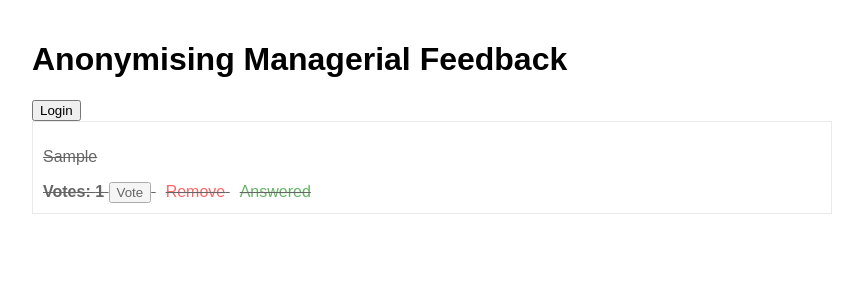
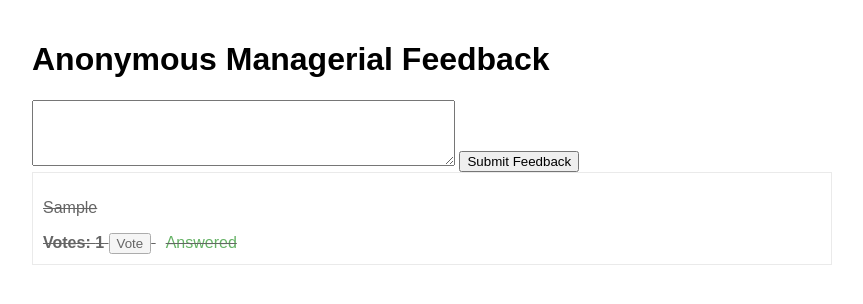
Before and after one commit to srepho/ally, a Flask app: page / in a window 1280 px wide. Shown: the top 304 px of the page, without its empty margins (208-1071 px from the left). Run offline with Flask 3, Linux system fonts and the light colour scheme; tables that the repository leaves empty hold one stand-in row (values such as "Sample post"); some libraries are stand-ins or nearby versions.

Commit message:
remove button

```diff
--- a/app.py
+++ b/app.py
@@ -1,25 +1,16 @@
 import os
-from flask import Flask, request, jsonify, session, render_template, abort
+from flask import Flask, request, jsonify, render_template, abort
 from flask_sqlalchemy import SQLAlchemy
-from flask_wtf.csrf import CSRFProtect, generate_csrf
 from flask_limiter import Limiter
 from flask_limiter.util import get_remote_address
-from datetime import timedelta
 import bleach
-import secrets
 import anthropic
 
 app = Flask(__name__)
 app.config['SQLALCHEMY_DATABASE_URI'] = 'sqlite:///comments.db'
 app.config['SECRET_KEY'] = os.environ.get('SECRET_KEY') or 'fallback-secret-key'
-app.config['PERMANENT_SESSION_LIFETIME'] = timedelta(hours=1)
-app.config['SESSION_COOKIE_SECURE'] = True
-app.config['SESSION_COOKIE_HTTPONLY'] = True
-app.config['SESSION_COOKIE_SAMESITE'] = 'Lax'
-app.config['WTF_CSRF_TIME_LIMIT'] = None
 
 db = SQLAlchemy(app)
-csrf = CSRFProtect(app)
 limiter = Limiter(
     get_remote_address,
     app=app,
@@ -38,32 +29,11 @@ class Comment(db.Model):
     original = db.Column(db.String(500), nullable=False)
     rewritten = db.Column(db.String(500), nullable=False)
     votes = db.Column(db.Integer, default=0)
-    session_id = db.Column(db.String(100), nullable=False)
     answered = db.Column(db.Boolean, default=False)
 
 @app.route('/')
 def index():
     return render_template('index.html')
-
-@app.route('/check_login')
-def check_login():
-    return jsonify({
-        'logged_in': 'user_id' in session,
-        'csrf_token': generate_csrf()
-    })
-
-@app.route('/login', methods=['POST'])
-@limiter.limit("5 per minute")
-def login():
-    session.clear()
-    session.permanent = True
-    session['user_id'] = secrets.token_urlsafe(16)
-    return jsonify({"success": True, "message": "Logged in successfully"})
-
-@app.route('/logout', methods=['POST'])
-def logout():
-    session.clear()
-    return jsonify({"success": True, "message": "Logged out successfully"})
 
 @app.route('/get_comments')
 def get_comments():
@@ -80,9 +50,6 @@ def get_comments():
 @app.route('/submit_comment', methods=['POST'])
 @limiter.limit("10 per minute")
 def submit_comment():
-    if 'user_id' not in session:
-        abort(401)
-
     data = request.get_json()
     original_comment = data.get('comment')
     if not original_comment:
@@ -92,7 +59,7 @@ def submit_comment():
     rewritten_comment = rewrite_comment(sanitized_comment)
 
     try:
-        new_comment = Comment(original=sanitized_comment, rewritten=rewritten_comment, session_id=session['user_id'])
+        new_comment = Comment(original=sanitized_comment, rewritten=rewritten_comment)
         db.session.add(new_comment)
         db.session.commit()
     except Exception as e:
@@ -110,9 +77,6 @@ def submit_comment():
 @app.route('/vote', methods=['POST'])
 @limiter.limit("20 per minute")
 def vote_comment():
-    if 'user_id' not in session:
-        abort(401)
-
     data = request.get_json()
     comment_id = data.get('id')
     try:
@@ -126,29 +90,8 @@ def vote_comment():
         db.session.rollback()
         return jsonify({"success": False, "message": "Error updating vote"}), 500
 
-@app.route('/remove', methods=['POST'])
-def remove_comment():
-    if 'user_id' not in session:
-        abort(401)
-
-    data = request.get_json()
-    comment_id = data.get('id')
-    try:
-        comment = Comment.query.get(comment_id)
-        if comment and comment.session_id == session['user_id']:
-            db.session.delete(comment)
-            db.session.commit()
-            return jsonify({"success": True})
-        return jsonify({"success": False, "message": "Comment not found or not authorized"}), 404
-    except Exception as e:
-        db.session.rollback()
-        return jsonify({"success": False, "message": "Error removing comment"}), 500
-
 @app.route('/answer', methods=['POST'])
 def answer_comment():
-    if 'user_id' not in session:
-        abort(401)
-
     data = request.get_json()
     comment_id = data.get('id')
     try:
@@ -186,10 +129,6 @@ def rewrite_comment(comment):
         print(f"Error calling Anthropic API: {e}")
         return f"Error: Unable to rewrite comment. Please try again later."
 
-@app.errorhandler(401)
-def unauthorized(error):
-    return jsonify({"success": False, "message": "Not authenticated"}), 401
-
 @app.errorhandler(429)
 def ratelimit_handler(e):
     return jsonify({"success": False, "message": "Rate limit exceeded"}), 429
--- a/templates/index.html
+++ b/templates/index.html
@@ -3,7 +3,7 @@
 <head>
     <meta charset="UTF-8">
     <meta name="viewport" content="width=device-width, initial-scale=1.0">
-    <title>Anonymising Managerial Feedback</title>
+    <title>Anonymous Managerial Feedback</title>
     <script src="https://cdn.jsdelivr.net/npm/axios/dist/axios.min.js"></script>
     <style>
         body { font-family: Arial, sans-serif; max-width: 800px; margin: 0 auto; padding: 20px; }
@@ -16,16 +16,11 @@
     </style>
 </head>
 <body>
-    <h1>Anonymising Managerial Feedback</h1>
+    <h1>Anonymous Managerial Feedback</h1>
 
-    <div id="loginSection">
-        <button onclick="login()">Login</button>
-    </div>
-
-    <div id="commentSection" style="display:none;">
+    <div id="commentSection">
         <textarea id="newComment" rows="4" cols="50"></textarea>
-        <button onclick="submitComment()">Submit Comment</button>
-        <button onclick="logout()">Logout</button>
+        <button onclick="submitComment()">Submit Feedback</button>
     </div>
 
     <div id="comments">
@@ -33,36 +28,8 @@
     </div>
 
     <script>
-        // Store the CSRF token
-        let csrfToken = '';
-
-        // Configure Axios to always send the CSRF token
-        axios.defaults.xsrfHeaderName = "X-CSRF-Token";
-        axios.defaults.withCredentials = true;
-
         window.onload = function() {
-            checkLoginStatus();
             fetchComments();
-        }
-
-        function checkLoginStatus() {
-            const commentSection = document.getElementById('commentSection');
-            const loginSection = document.getElementById('loginSection');
-            axios.get('/check_login')
-                .then(response => {
-                    if (response.data.logged_in) {
-                        commentSection.style.display = 'block';
-                        loginSection.style.display = 'none';
-                    } else {
-                        commentSection.style.display = 'none';
-                        loginSection.style.display = 'block';
-                    }
-                    csrfToken = response.data.csrf_token;
-                    axios.defaults.headers.common['X-CSRF-TOKEN'] = csrfToken;
-                })
-                .catch(error => {
-                    console.error('Error checking login status:', error);
-                });
         }
 
         function fetchComments() {
@@ -76,36 +43,7 @@
                 })
                 .catch(error => {
                     console.error('Error fetching comments:', error);
-                });
-        }
-
-        function login() {
-            axios.post('/login')
-            .then(response => {
-                if (response.data.success) {
-                    document.getElementById('loginSection').style.display = 'none';
-                    document.getElementById('commentSection').style.display = 'block';
-                    fetchComments();
-                } else {
-                    alert('Login failed: ' + response.data.message);
-                }
-            })
-            .catch(error => {
-                console.error('Error:', error);
-                alert('Login failed: ' + (error.response ? error.response.data.message : 'Unknown error'));
-            });
-        }
-
-        function logout() {
-            axios.post('/logout')
-                .then(() => {
-                    document.getElementById('loginSection').style.display = 'block';
-                    document.getElementById('commentSection').style.display = 'none';
-                    document.getElementById('comments').innerHTML = '';
-                })
-                .catch(error => {
-                    console.error('Error logging out:', error);
-                    alert('Logout failed: ' + (error.response ? error.response.data.message : 'Unknown error'));
+                    alert('Failed to fetch comments: ' + (error.response ? error.response.data.message : 'Unknown error'));
                 });
         }
 
@@ -115,9 +53,7 @@
                 alert('Please enter a comment');
                 return;
             }
-            axios.post('/submit_comment', {
-                comment: comment
-            })
+            axios.post('/submit_comment', { comment: comment })
             .then(response => {
                 if (response.data.success) {
                     addCommentToPage(response.data);
@@ -141,7 +77,6 @@
                 <p>${comment.rewritten}</p>
                 <span class="votes">Votes: <span id="votes-${comment.id}">${comment.votes}</span></span>
                 <button onclick="voteComment(${comment.id})">Vote</button>
-                <span class="remove" onclick="removeComment(${comment.id})">Remove</span>
                 <span class="answer" onclick="answerComment(${comment.id})">Answered</span>
             `;
             commentsDiv.prepend(newCommentDiv);
@@ -159,21 +94,6 @@
                 .catch(error => {
                     console.error('Error:', error);
                     alert('Failed to vote: ' + (error.response ? error.response.data.message : 'Unknown error'));
-                });
-        }
-
-        function removeComment(id) {
-            axios.post('/remove', { id: id })
-                .then(response => {
-                    if (response.data.success) {
-                        document.getElementById(`comment-${id}`).remove();
-                    } else {
-                        alert('Failed to remove comment: ' + response.data.message);
-                    }
-                })
-                .catch(error => {
-                    console.error('Error:', error);
-                    alert('Failed to remove comment: ' + (error.response ? error.response.data.message : 'Unknown error'));
                 });
         }
 
```
